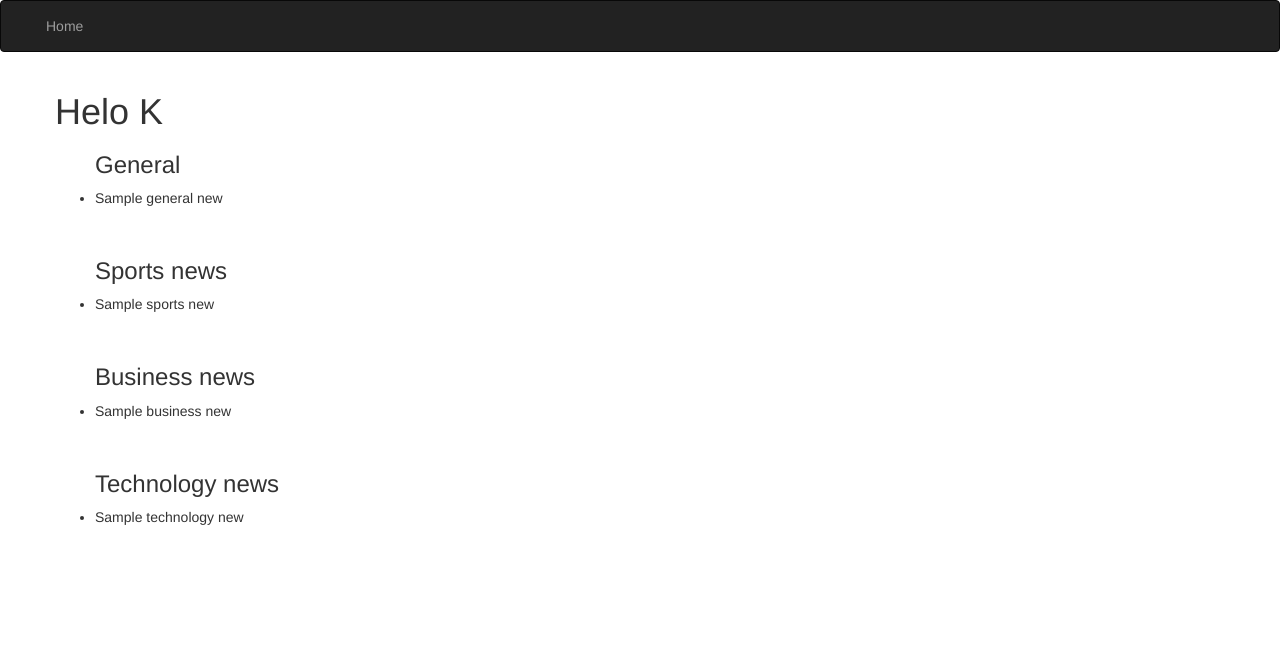
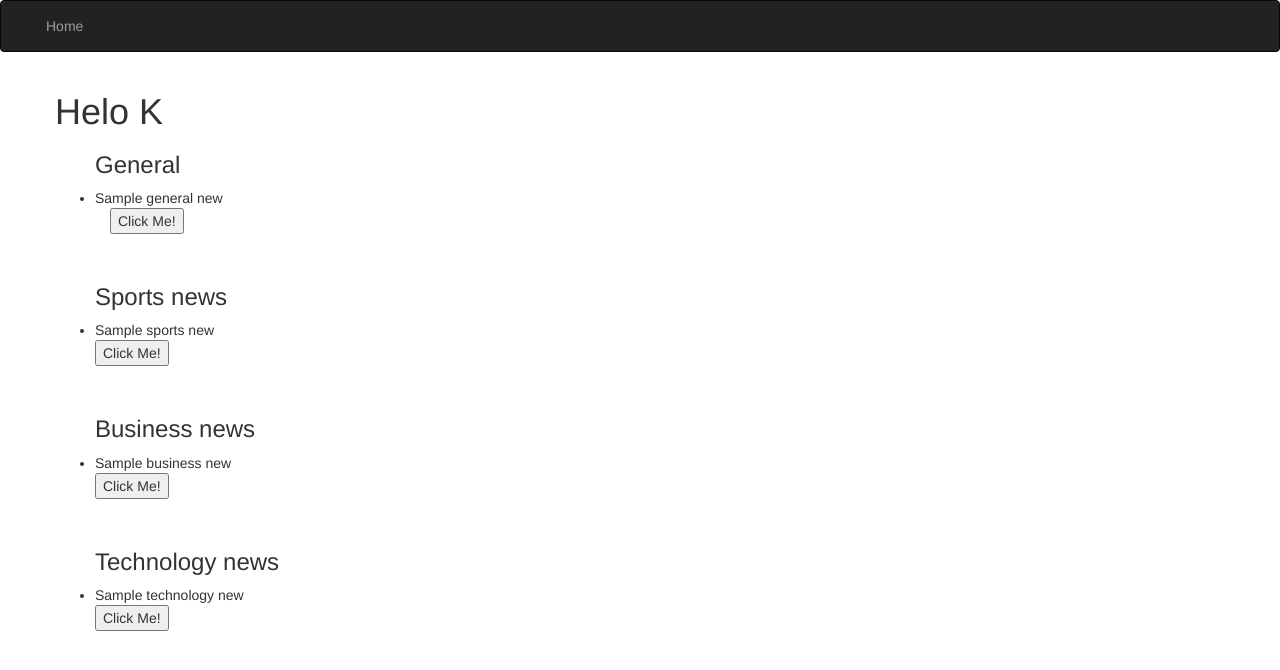
Before and after one commit to Kraft-Owaka/NewsHightlights, a Python web app: template app/templates/index.html in a window 1280 px wide. Shown: the top 670 px of the page. Run offline with Jinja, Linux system fonts and the light colour scheme; the template is opened without the code that fills it: most values are stand-ins (such as "Sample title", 1, 10 or a date in 2020); some libraries are stand-ins or nearby versions.

Commit message:
created buttone that eill linke to the articles

```diff
--- a/app/templates/index.html
+++ b/app/templates/index.html
@@ -14,6 +14,10 @@
                 <h3>General</h3>
                 {% for general_news in general %}
                 <li>{{ general_news.name}}</li>
+                <div class="container">
+                <button type="button">Click Me!</button>
+
+                </div>
             {% endfor %}
             </ul><br>
 
@@ -22,6 +26,7 @@
                 <h3> Sports news</h3>
                 {% for sports_news in sports %}
                 <li>{{  sports_news.name}}</li>
+                <button type="button">Click Me!</button>
             {% endfor %}
             </ul><br>
 
@@ -29,6 +34,7 @@
                 <h3> Business news</h3>
                 {% for business_news in business %}
                 <li>{{  business_news.name}}</li>
+                <button type="button">Click Me!</button>
             {% endfor %}
             </ul><br>
 
@@ -37,6 +43,7 @@
                 <h3> Technology news</h3>
                 {% for technology_news in technology %}
                 <li>{{  technology_news.name}}</li>
+                <button type="button">Click Me!</button>
             {% endfor %}
             </ul><br>
             {% endblock %}
```
